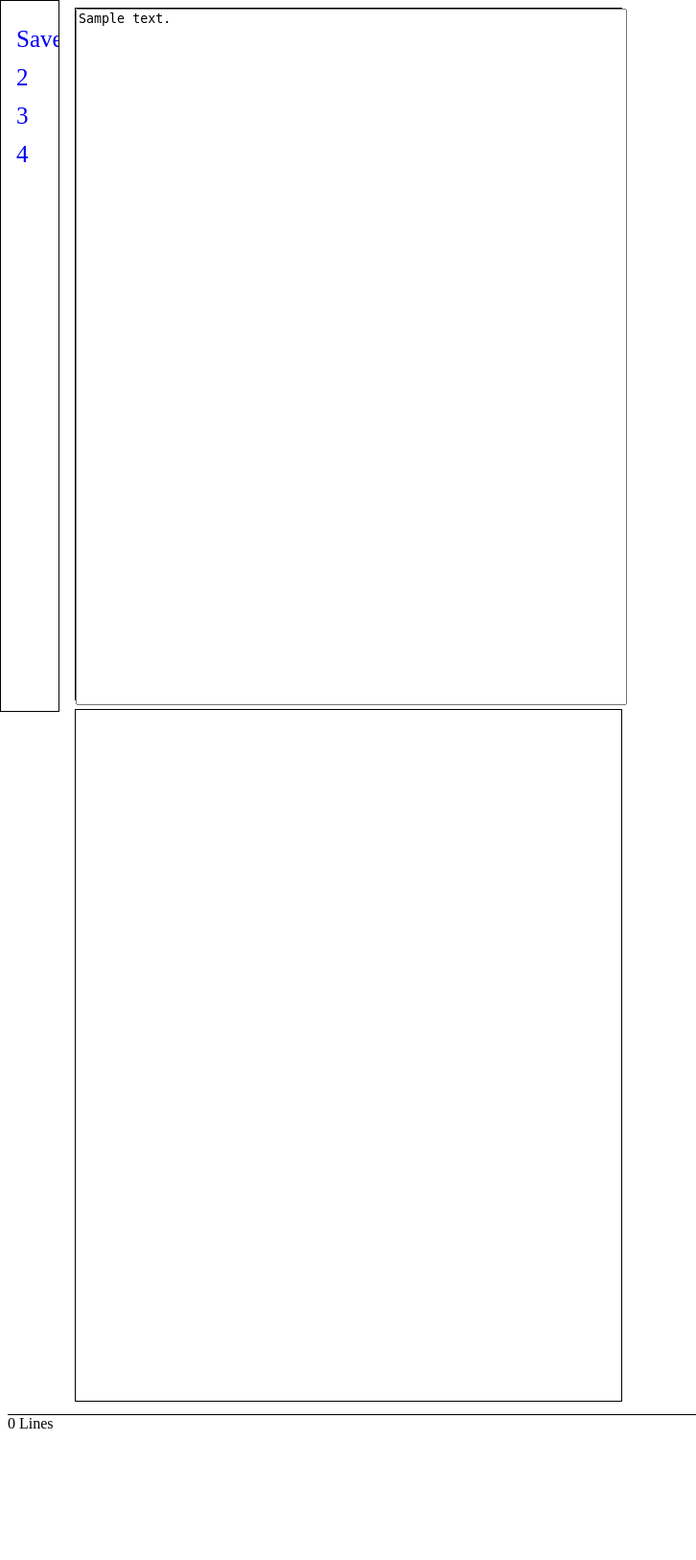
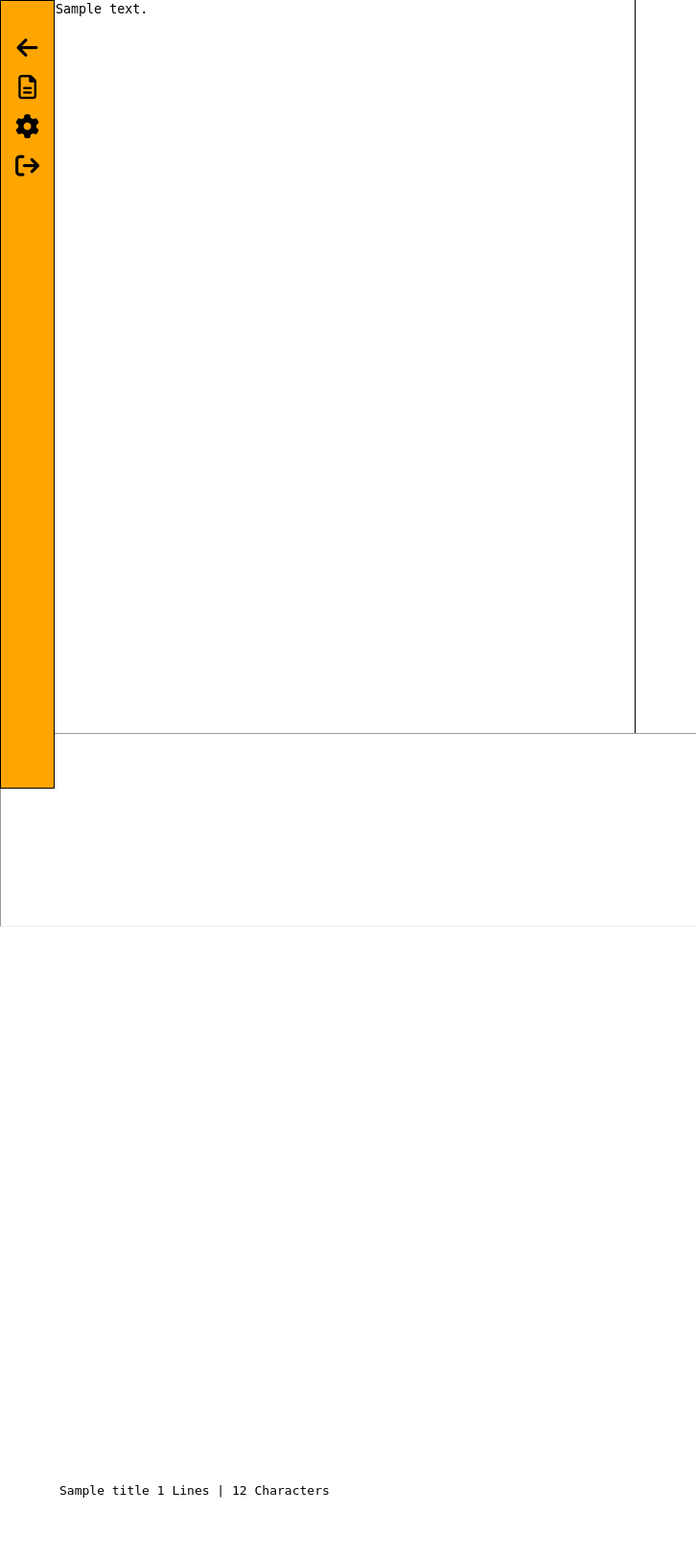
Before and after one commit to Slundey/Firenote, a Flask app: template firenote/templates/editor.html in a window 1280 px wide; the page is wider, and only the part inside the window is pictured. Shown: that part at 96% size, without its empty margins (0-726 px from the left). Before the commit the page ends 1489 px from the top of that part, so only its background shows below. Run offline with Flask 2, Linux system fonts and the light colour scheme; the template is opened without the code that fills it: most values are stand-ins (such as "Sample title", 1, 10 or a date in 2020); some libraries are stand-ins or nearby versions.

Commit message:
big update!

```diff
--- a/firenote/app.py
+++ b/firenote/app.py
@@ -10,6 +10,7 @@ from db import get_db
 import json
 from secrets import token_urlsafe
 import hashlib, time
+from datetime import timedelta
 
 def wrap_filenames(name: str, width: int = 12):
     return "\n".join(wrap(name, width))
@@ -32,6 +33,11 @@ def create_app(test_config=None):
         SECRET_KEY='dev',
         DATABASE=os.path.join(app.instance_path, 'firenote.sqlite')
     )
+
+    @app.before_request
+    def make_session_permanent():
+        session.permanent = True
+        app.permanent_session_lifetime = timedelta(minutes = 60)
 
     if test_config is None:
         # load the instance config, if it exists, when not testing
@@ -68,26 +74,40 @@ def create_app(test_config=None):
     def editor_specific(id):
         if (x := sentinel()) is not None: return x
         row = get_db().execute("SELECT * FROM notes WHERE id=? AND user=?", (id, session["username"])).fetchone()
-        return render_template("editor.html", id=id, content=row[2])
+        return render_template("editor.html", id=id, content=row[2], title=row[1])
 
     @app.post("/save")
     def save_file():
         content = request.form.get("content")
         id = request.form.get("id")
-        if not content: return json.dumps({"status": "bruh"})
+        if content is None: return json.dumps({"status": "bruh"})
 
-        # generate a new id because the file being saved is not present in db
+        # generate a new id because the file being saved is not present in db / you silly
         if id is None:
             id = gen_note_id(session["username"])
             # unlikely
             while len(get_db().execute("SELECT * FROM notes WHERE id=?", (id,)).fetchall()) > 0:
                 id = gen_note_id(session["username"])
 
-        get_db().execute("INSERT INTO notes(id, content, title, user) VALUES(?, ?, ?, ?)", (id, content, id, session["username"]))
+        get_db().execute("INSERT OR REPLACE INTO notes(id, content, title, user) VALUES(?, ?, ?, ?)", (id, content, id, session["username"]))
         get_db().commit()
-        return "OK"
+        return id
 
+    @app.post("/delete/<id>")
+    def delete(id):
+        print(id)
+        get_db().execute("DELETE FROM notes WHERE id=? AND user=?", (id, session["username"]))
+        get_db().commit()
+        return "chiefin dat hoe"
 
+    @app.post("/rename")
+    def rename():
+        id = request.form.get("id")
+        name = request.form.get("name")
+        if name is None or id is None: return "nah"
+        get_db().execute("UPDATE notes SET title=? WHERE id=? AND user=?", (name, id, session["username"]))
+        get_db().commit()
+        return "top g"
 
     @app.route("/library")
     def library():
--- a/firenote/static/app.js
+++ b/firenote/static/app.js
@@ -27,26 +27,26 @@ function markdown(src) {
     }
 
     function blockquote(src) {
-        return src.replace(rx_blockquote, function(all, content) {
+        return src.replace(rx_blockquote, function (all, content) {
             return element('blockquote', blockquote(highlight(content.replace(/^ *&gt; */gm, ''))));
         });
     }
 
     function list(src) {
-        return src.replace(rx_list, function(all, ind, ol, num, low, content) {
+        return src.replace(rx_list, function (all, ind, ol, num, low, content) {
             var entry = element('li', highlight(content.split(
                 RegExp('\n ?' + ind + '(?:(?:\\d+|[a-zA-Z])[.)]|[*\\-+]) +', 'g')).map(list).join('</li><li>')));
 
             return '\n' + (ol
                 ? '<ol start="' + (num
                     ? ol + '">'
-                    : parseInt(ol,36) - 9 + '" style="list-style-type:' + (low ? 'low' : 'upp') + 'er-alpha">') + entry + '</ol>'
+                    : parseInt(ol, 36) - 9 + '" style="list-style-type:' + (low ? 'low' : 'upp') + 'er-alpha">') + entry + '</ol>'
                 : element('ul', entry));
         });
     }
 
     function highlight(src) {
-        return src.replace(rx_highlight, function(all, _, p1, emp, sub, sup, small, big, p2, content) {
+        return src.replace(rx_highlight, function (all, _, p1, emp, sub, sup, small, big, p2, content) {
             return _ + element(
                 emp ? (p2 ? 'strong' : 'em')
                     : sub ? (p2 ? 's' : 'sub')
@@ -82,13 +82,13 @@ function markdown(src) {
     replace(rx_listjoin, '');
 
     // code
-    replace(rx_code, function(all, p1, p2, p3, p4) {
-        stash[--si] = element('pre', element('code', p3||p4.replace(/^    /gm, '')));
+    replace(rx_code, function (all, p1, p2, p3, p4) {
+        stash[--si] = element('pre', element('code', p3 || p4.replace(/^    /gm, '')));
         return si + '\uf8ff';
     });
 
     // link or image
-    replace(rx_link, function(all, p1, p2, p3, p4, p5, p6) {
+    replace(rx_link, function (all, p1, p2, p3, p4, p5, p6) {
         stash[--si] = p4
             ? p2
                 ? '<img src="' + p4 + '" alt="' + p3 + '"/>'
@@ -98,11 +98,11 @@ function markdown(src) {
     });
 
     // table
-    replace(rx_table, function(all, table) {
+    replace(rx_table, function (all, table) {
         var sep = table.match(rx_thead)[1];
         return '\n' + element('table',
-            table.replace(rx_row, function(row, ri) {
-                return row == sep ? '' : element('tr', row.replace(rx_cell, function(all, cell, ci) {
+            table.replace(rx_row, function (row, ri) {
+                return row == sep ? '' : element('tr', row.replace(rx_cell, function (all, cell, ci) {
                     return ci ? element(sep && !ri ? 'th' : 'td', unesc(highlight(cell || ''))) : ''
                 }))
             })
@@ -110,18 +110,19 @@ function markdown(src) {
     });
 
     // heading
-    replace(rx_heading, function(all, _, p1, p2) { return _ + element('h' + p1.length, unesc(highlight(p2))) });
+    replace(rx_heading, function (all, _, p1, p2) { return _ + element('h' + p1.length, unesc(highlight(p2))) });
 
     // paragraph
-    replace(rx_para, function(all, content) { return element('p', unesc(highlight(content))) });
+    replace(rx_para, function (all, content) { return element('p', unesc(highlight(content))) });
 
     // stash
-    replace(rx_stash, function(all) { return stash[parseInt(all)] });
+    replace(rx_stash, function (all) { return stash[parseInt(all)] });
 
     return src.trim();
 };
 
 function tohtml() {
+    //html conversion stuff
     let fullhtml = "<!DOCTYPE html>\n<html>\n   <head>\n    </head>\n   <body>\n";
     text = document.getElementById("src").value;
     var converter = new showdown.Converter();
@@ -130,15 +131,12 @@ function tohtml() {
     document.getElementById("preview").innerHTML = html;
     fullhtml = fullhtml.concat(html, "\n    </body>\n</html>")
     //console.log(fullhtml);
-
-    let lc = 0;
-    let lines = document.getElementById("src").value.split("\n");
-    for (let i = 0; i < lines.length; ++i) if (lines[i].length > 0) lc++;
-    //console.log(lc);
-    document.getElementById("linecount").innerHTML = lc;
 }
 
+
+//marin file saver <3
 function save_file(id) {
+    let noteid = "";
     $.ajax({
         type: "POST",
         url: "/save",
@@ -150,7 +148,47 @@ function save_file(id) {
         complete: (xhr) => {
             if (xhr.readyState == 4) {
                 console.log(xhr.responseText);
+                noteid = xhr.responseText;
+
+                if (window.location.href.endsWith("/editor")) {
+                    console.log(noteid);
+                    window.location.replace(`/editor/${noteid}`);
+                }
             }
         }
     });
 }
+
+function fileDropdown() {
+    document.getElementById("fileDrop").classList.toggle("show");
+}
+
+window.onclick = function (event) {
+    if (!event.target.matches('#fileDropbtn')) {
+        var dropdowns = document.getElementsByClassName("file-dropdown-content");
+        var i;
+        for (i = 0; i < dropdowns.length; i++) {
+            var openDropdown = dropdowns[i];
+            if (openDropdown.classList.contains('show')) {
+                openDropdown.classList.remove('show');
+            }
+        }
+    }
+}
+
+const src = document.getElementById("src");
+
+const counterfunc = e => {
+    let lines = src.value.split("\n");
+    let total = 0;
+    for (let i = 0; i < lines.length; i++) total += lines[i].length;
+    document.getElementById("linecount").innerHTML = lines.length;
+    document.getElementById("charcount").innerHTML = total;
+};
+
+window.onload = e => {
+    counterfunc();
+    tohtml();
+};
+src.oninput = counterfunc;
+// document.querySelector("html").addEventListener("contextmenu", e => { e.preventDefault() });
--- a/firenote/static/editor.css
+++ b/firenote/static/editor.css
@@ -1,12 +1,19 @@
 body {
+    position: relative;
     height: 100%;
     overflow-x: hidden;
     overflow-y: hidden;
+    margin: 0%;
+    padding: 0%;
 }
+
 textarea {
     width: 100%;
-    height: 90vh;
+    height: 95vh;
     resize: none;
+    outline: none;
+    border:none;
+    border-right: 1px solid black;
 }
 
 #main {
@@ -14,46 +21,133 @@ textarea {
     padding: 0%;
 }
 
-#source, #preview {
+#source,
+#preview {
     display: inline-block;
+    box-sizing: border-box;
+    /* display: relative; */
     padding: 0%;
     margin: 0%;
-    width: 45%;
-    height: 90vh;
-    border: 1px solid black;
-    margin-left:70px;
+    width: 51.4vw;
+    height: 95.6vh;
+    padding-left: 56px;
 }
 
 #preview {
     vertical-align: top;
-    overflow-y:auto;
-    overflow-x:auto;
+    overflow-y: auto;
+    overflow-x: auto;
+    max-width:48.3vw;
+    padding-left: 9px;}
+
+
+#statusbar {
+    width: 100vw;
+    height:10vh;
+    margin-top: 9px;
+    margin-left: 62px;
+    /* border-top: 1px solid black; */
+    vertical-align: middle;
 }
 
-#statusbar {
-    width: 100%;
-    margin-top: 1%;
-    border-top: 1px solid black;
+.breakline {
+    position: absolute;
+    top: 94.5vh;
+    width: 100vw;
+    height: 200px;
 }
 
 .sidenav {
-    height: 90vh;
-    width: 60px;
-    position: fixed;
+    display: flex;
+    flex-direction: column;
+    align-items: center;
+    position: absolute;
+    background-color: orange;
+    height: 100vh;
+    width: 55px;
     top: 0;
     left: 0;
     border: 1px solid black;
     overflow-x: hidden;
     padding-top: 20px;
-  }
+}
 
-  .sidenav a {
-    padding: 6px 8px 6px 16px;
+.sidenav a {
+    padding-top:1rem;
     text-decoration: none;
     font-size: 25px;
     display: block;
+    color: #000000;
+}
+
+.sidenav a:hover {
+    color: #ffeede;
+}
+
+.fileDropbtn {
+    cursor: pointer;
+}
+
+.fileDropdown {
+    position: relative;
+    display: inline-block;
+}
+
+.file-dropdown-content {
+    display: none;
+    position: fixed;
+    background-color: #f1f1f1;
+    min-width: 100px;
+    box-shadow: 0px 8px 16px 0px rgba(0, 0, 0, 0.2);
+}
+
+.file-dropdown-content a {
+    font-family: sans-serif;
+    font-size: 12px;
+    position: relative;
+    color: black;
+    padding: 12px 16px;
+    text-decoration: none;
+    display: block;
+}
+
+.file-dropdown-content a:hover {
+    background-color: #ddd;
+    color: black
+}
+
+.show {
+    display: block;
+}
+
+
+  .exportDropdown {
+    position: relative;
+    display: inline-block;
   }
 
-  .sidenav a:hover {
-    color: #000000;
+  .export-dropdown-content {
+    display: none;
+    position: absolute;
+    background-color: #f1f1f1;
+    min-width: 80px;
+    margin-left:90px;
+    top: -2px;
+    box-shadow: 0px 8px 16px 0px rgba(0,0,0,0.2);
+    z-index: 1;
   }
+
+  .export-dropdown-content a {
+    color: black;
+    padding: 12px 16px;
+    text-decoration: none;
+    display: block;
+  }
+
+  .exportDropdown-content a:hover {background-color: #ddd;}
+
+  .exportDropdown:hover .export-dropdown-content {display: block;}
+
+#statusbar > p {
+    font-family: monospace;
+}
--- a/firenote/templates/authbase.html
+++ b/firenote/templates/authbase.html
@@ -1,7 +1,8 @@
 <!doctype html>
 <title>{% block title %}{% endblock %} - Firenote</title>
+<meta name="viewport" content="width=device-width, initial-scale=1.0">
 <link rel="stylesheet" href="{{ url_for('static', filename='auth.css') }}">
-<div class = "bg-image"></div>
+<div class="bg-image"></div>
 <nav>
   <h1>Firenote</h1>
   <ul>
@@ -9,8 +10,8 @@
     <li><span>{{ g.user['username'] }}</span>
     <li><a href="{{ url_for('auth.logout') }}">Log Out</a>
       {% else %}
+    <li><a href="{{ url_for('auth.login') }}">Log In</a>
     <li><a href="{{ url_for('auth.register') }}">Register</a>
-    <li><a href="{{ url_for('auth.login') }}">Log In</a>
       {% endif %}
   </ul>
 </nav>
--- a/firenote/templates/editor.html
+++ b/firenote/templates/editor.html
@@ -2,31 +2,57 @@
 <html>
 
 <head>
-    <title>Firenote</title>
+    <title>Firenote - Editor</title>
+    <meta name="viewport" content="width=device-width, initial-scale=1.0">
+    <link rel="stylesheet" href="https://cdnjs.cloudflare.com/ajax/libs/font-awesome/6.2.1/css/all.min.css"
+        integrity="sha512-MV7K8+y+gLIBoVD59lQIYicR65iaqukzvf/nwasF0nqhPay5w/9lJmVM2hMDcnK1OnMGCdVK+iQrJ7lzPJQd1w=="
+        crossorigin="anonymous" referrerpolicy="no-referrer" />
+    <link rel="stylesheet" href="https://cdnjs.cloudflare.com/ajax/libs/font-awesome/6.2.1/css/regular.min.css"
+        integrity="sha512-k2UAKyvfA7Xd/6FrOv5SG4Qr9h4p2oaeshXF99WO3zIpCsgTJ3YZELDK0gHdlJE5ls+Mbd5HL50b458z3meB/Q=="
+        crossorigin="anonymous" referrerpolicy="no-referrer" />
     <script src="https://cdnjs.cloudflare.com/ajax/libs/showdown/1.9.0/showdown.min.js"></script>
     <script src="https://ajax.googleapis.com/ajax/libs/jquery/3.6.1/jquery.min.js"></script>
-    <script src="{{ url_for('static', filename='app.js') }}"></script>
+    <script defer src="{{ url_for('static', filename='app.js') }}"></script>
     <link rel="stylesheet" href="{{ url_for('static', filename='editor.css') }}">
 </head>
 
 <body>
-    <div class="sidenav">
-        <a href="#" onclick="save_file('{{ id }}')">Save</a>
-        <a href="#">2</a>
-        <a href="#">3</a>
-        <a href="#">4</a>
-    </div>
     <div id="main">
         <div id="source">
             <textarea type="text" id="src" onkeyup="tohtml()">{% if content: %}{{ content }}{% endif %}</textarea>
         </div>
         <div id="preview"></div>
     </div>
+    <hr class="breakline">
     <div id="statusbar">
-        <span id="linecount">0</span> Lines
+        <p>{{ title }} <span id="linecount">1</span> Lines | <span id="charcount">0</span> Characters</p>
     </div>
+
+    <div class="sidenav">
+        <a href="/library" class="fa fa-arrow-left"></a>
+        <div class="fileDropdown">
+            <a href="#" class="fa-regular fa-file-lines" id="fileDropbtn" onclick="fileDropdown()"></a>
+            <div id="fileDrop" class="file-dropdown-content">
+                <a href="#" onclick="save_file('{{ id }}')">Save</a>
+                <div class="exportDropdown">
+                    <a href="#" class="exportDropbtn">Export As <i class="fa fa-caret-down"></i></a>
+                    <div class="export-dropdown-content">
+                        <a href="#">.md</a>
+                        <a href="#">.txt</a>
+                        <a href="#">.pdf</a>
+                        <a href="#">.html</a>
+                    </div>
+                </div>
+                <a href="#">Print</a>
+            </div>
+        </div>
+        <a href="#" class="fas fa-cog" onclick="alert('Not finished!')"></a>
+        <a href="/auth/logout" class="fa fa-sign-out"></a>
+    </div>
+
     <script>
         document.getElementById("src").addEventListener("keydown", function (e) {
+
             if (e.key == "Tab") {
                 e.preventDefault();
                 var start = this.selectionStart;
```
Also changed, not shown: firenote/static/auth.css (+8 -4 lines), firenote/static/library.css (+84 -9 lines), firenote/static/library.js (added, +109 -0 lines), firenote/templates/library.html (+26 -8 lines), README.md, 1 other file. Lines whose indentation alone changed are shown as unchanged.
